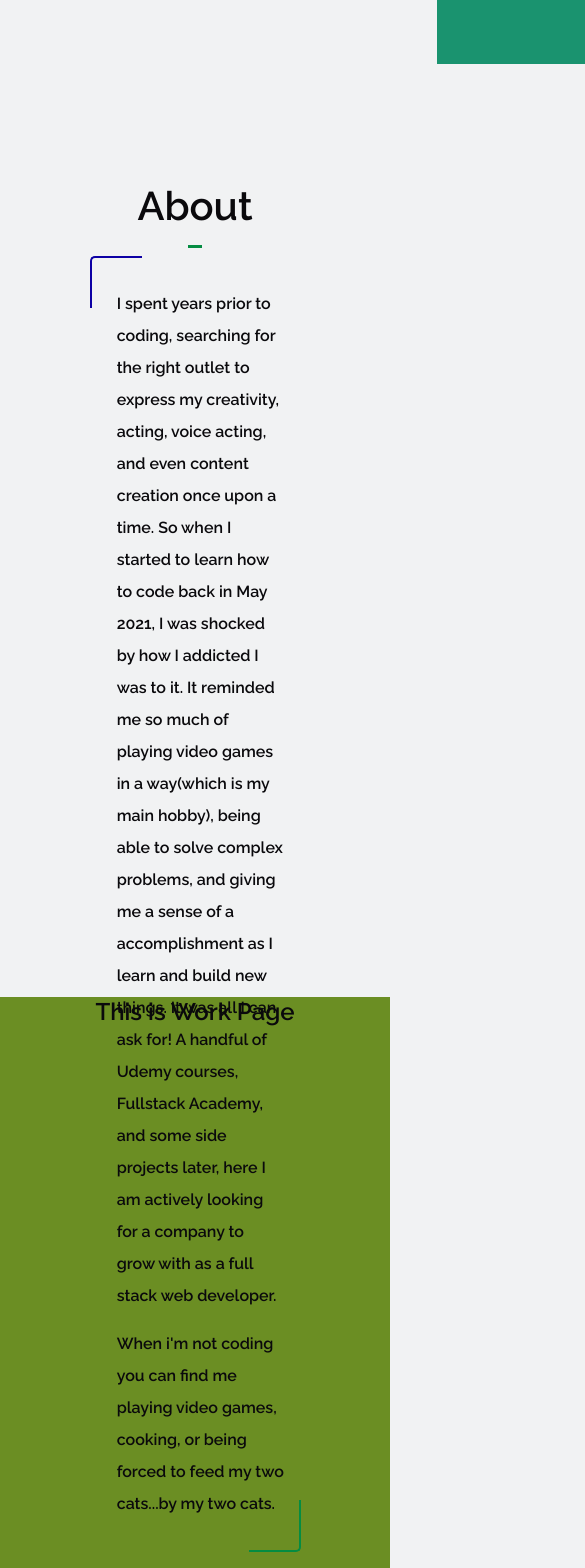
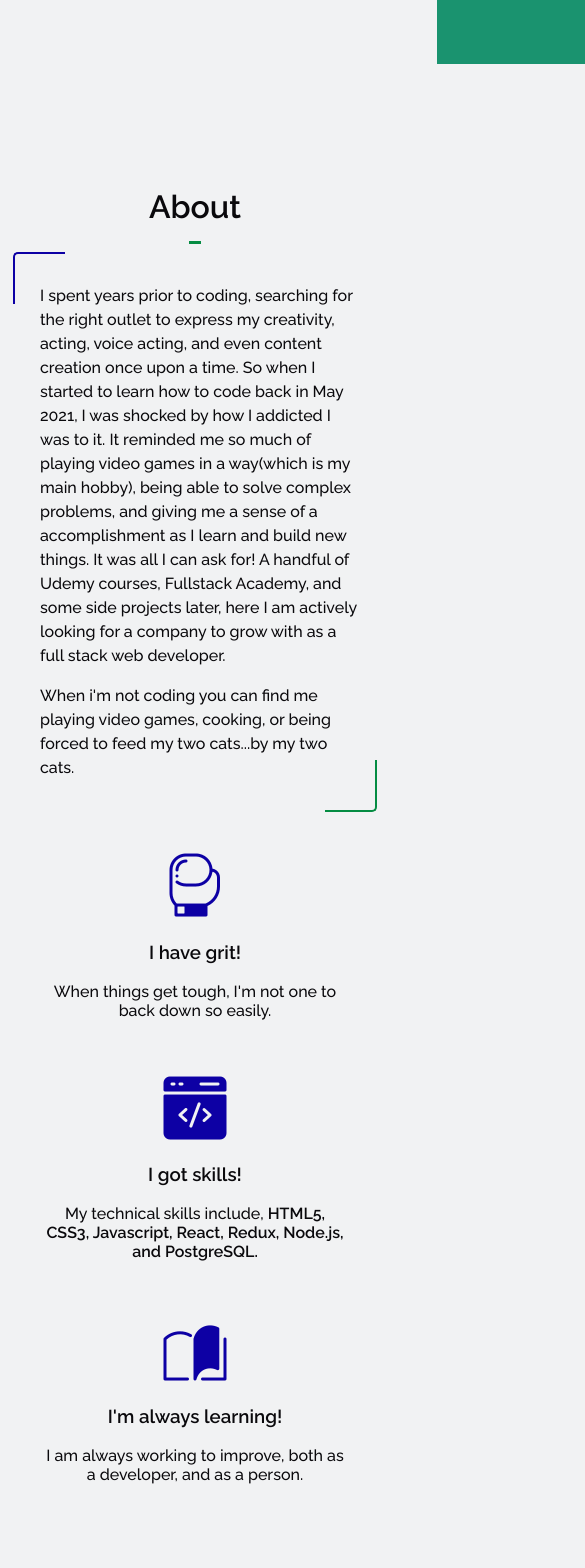
Before and after one commit to garysmith1933/Portfolio, a React (Create React App) app: page / in a window 390 px wide. Shown: the part 780-2348 px from the top of the page, 585 px wide, since content can reach past the window. Built offline with nearby package versions, Linux system fonts and the light colour scheme; the HTML template or start-up script is replaced by a standard one.

Commit message:
implemented adjustments of design for mobile app

```diff
--- a/src/components/About.js
+++ b/src/components/About.js
@@ -8,7 +8,7 @@ export const About = () => {
         <div className='about'>
             <div className='about-header'>
                 <h1 className='about-title'>About</h1>
-                <div className='line right'></div>
+                <div className='line'></div>
             </div>
 
             <div className='about-story'>
@@ -24,24 +24,10 @@ export const About = () => {
             </div>
 
             <div className='facts-container'>
-                <Facts image={boxing} title={"I have grit"} text={"When things get tough, I'm not one to back down so easily."}/>
+                <Facts image={boxing} title={"I have grit!"} text={"When things get tough, I'm not one to back down so easily."}/>
                 <TechnicalSkills/>
-                <Facts image={book} title={"I'm always learning"} text={"I am always working to improve, both as a developer, and as a person."}/>
+                <Facts image={book} title={"I'm always learning!"} text={"I am always working to improve, both as a developer, and as a person."}/>
             </div>
-
-{/*
-            <div className='facts'>
-                <h3> A little more about me</h3>
-                <div className='facts-about-me'>
-                    <h5>Never Ending Learner</h5>
-                </div>
-                <div className='facts-about-me'>
-                    <h5>Skills</h5>
-                </div>
-                <div className='facts-about-me'>
-                    <h5> Never Quit </h5>
-                </div>
-            </div> */}
         </div>
     )
 }
--- a/src/components/Facts.js
+++ b/src/components/Facts.js
@@ -3,7 +3,7 @@ export const Facts = ({image, title, text}) => {
         <div className='facts'>
             <div className='facts-content'>
                 <img src={image} alt='I dont quit'/>
-                <h2 style={{marginTop: '16px'}}>{title}</h2>
+                <h3 className='fact-title'>{title}</h3>
                 <p className='fact-text'>{text}</p>
             </div>
         </div>
--- a/src/components/TechnicalSkills.js
+++ b/src/components/TechnicalSkills.js
@@ -5,8 +5,8 @@ export const TechnicalSkills = () => {
         <div className='facts'>
         <div className='facts-content'>
             <img src={code} alt='Skills'/>
-            <h2 style={{marginTop: '16px'}}>I got skills!</h2>
-            <p className='fact-text'>My technical skills include, <b>Javascript, React, Redux, Node.js, and PostgreSQL.</b></p>
+            <h3 className='facts-title'>I got skills!</h3>
+            <p className='fact-text'>My technical skills include, <b>HTML5, CSS3, Javascript, React, Redux, Node.js, and PostgreSQL.</b></p>
         </div>
 
 
--- a/src/index.css
+++ b/src/index.css
@@ -157,8 +157,8 @@ Bodies
 }
 
 .About {
-  height: 100vh;
   background: #f1f2f3;
+  min-height: 100vh;
 }
 
 .Work {
@@ -183,13 +183,11 @@ Bodies
 }
 
 .line {
-  color:#0D00A4;
   background-color:#058C42;
   height: 3px;
   width:7%;
+  margin-top: 0px;
 }
-
-
 
 
 .about-story {
@@ -199,7 +197,7 @@ Bodies
   text-align: left;
   line-height: 2rem;
   margin-top: 0.5rem;
-  font-weight: 600;
+  font-weight: 500;
   position: relative;
 }
 
@@ -335,5 +333,33 @@ Bodies
 }
 
 .fact-text {
-  font-weight: 400;
+  font-weight: 500;
 }
+
+.fact-title {
+  margin-top:1rem;
+}
+
+/* About page on mobile */
+@media (max-width: 50em) {
+  .about-title {
+    font-size: 2rem;
+  }
+
+  .about {
+    padding: 1.8rem;
+  }
+
+  .about-story {
+    width: 100%;
+    line-height: 1.5rem;
+  }
+
+  .facts-container {
+    flex-direction: column;
+  }
+
+  .fact-title {
+    margin-top:1.3rem;
+  }
+}
```
